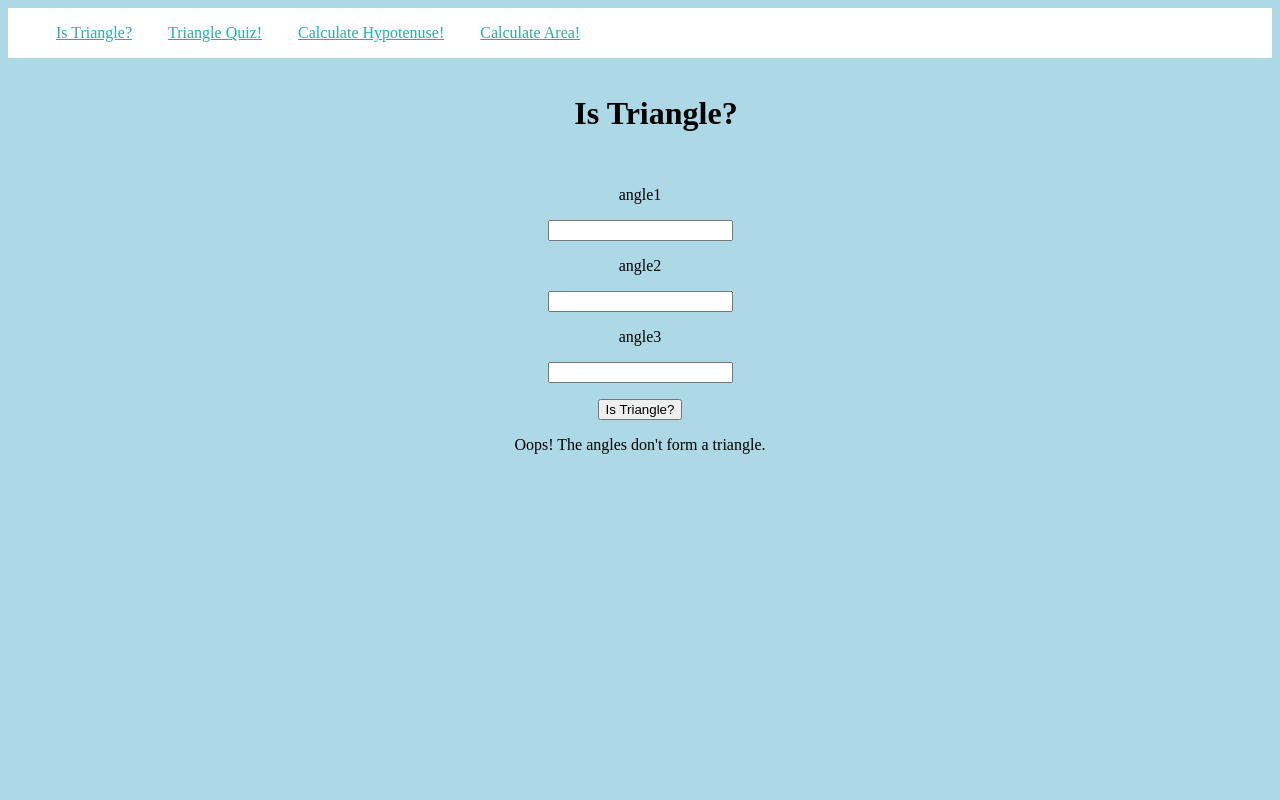
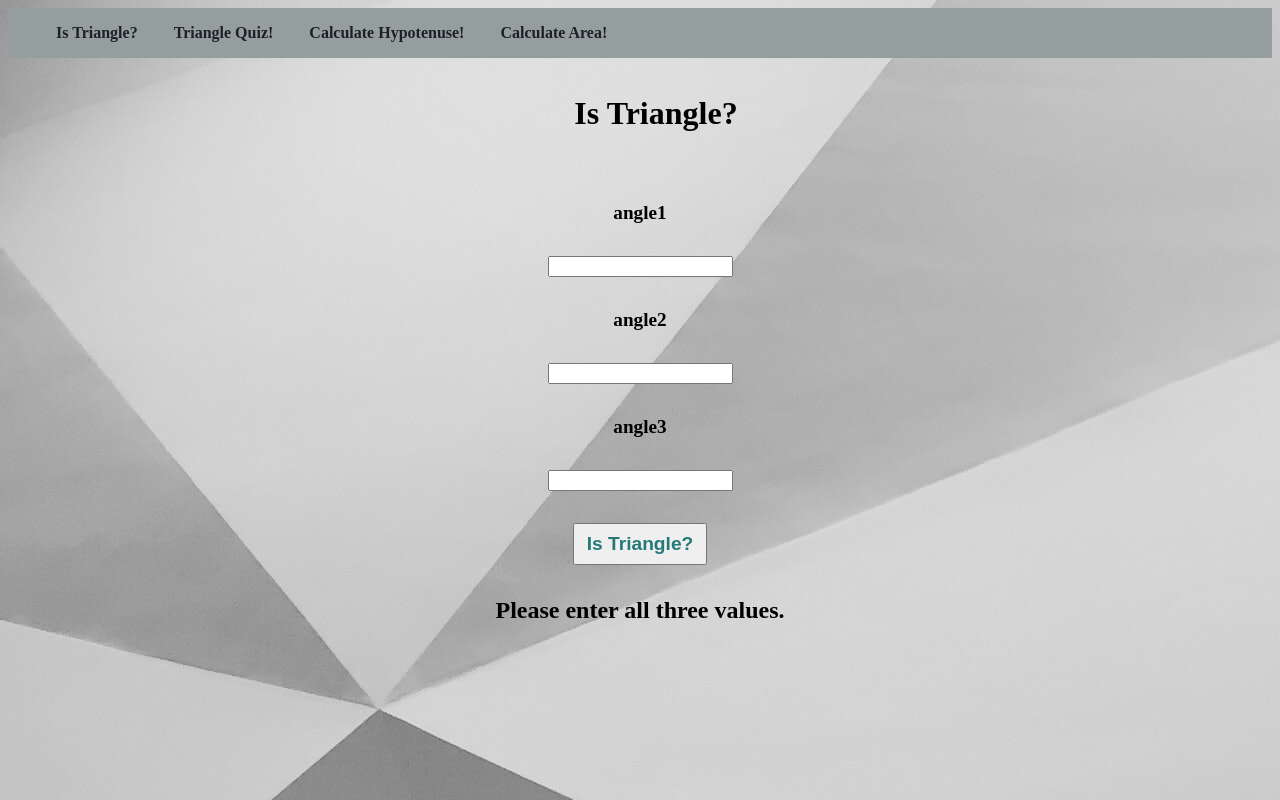
Before and after one commit to manojasarsa/Triangles-Quiz, a plain HTML site: page index.html in a window 1280 px wide. Both pictures are taken after a click on the button "Is Triangle?". Drawn offline with Linux system fonts and the light colour scheme.

Commit message:
style: Added background img and some styling

```diff
--- a/app.js
+++ b/app.js
@@ -8,13 +8,21 @@ function calculateSumOfAngles(a1,a2,a3) {
 }
 
 function isTriangle() {
-    const sumOfAngles = calculateSumOfAngles(Number(inputs[0].value), Number(inputs[1].value), Number(inputs[2].value));
+    if ((Number(inputs[0].value))>0 && (Number(inputs[1].value))>0 && (Number(inputs[2].value))>0){
+        const sumOfAngles = calculateSumOfAngles(Number(inputs[0].value), Number(inputs[1].value), Number(inputs[2].value));
 
-    if ( sumOfAngles === 180) {
-        outputEl.innerText = "Yay! The angles form a triangle.";
+        if ( sumOfAngles === 180) {
+            outputEl.innerText = "Yay! The angles form a triangle.";
+        }
+        else {
+            outputEl.innerText = "Oops! The angles don't form a triangle."
+        }
     }
-    else {
-        outputEl.innerText = "Oops! The angles don't form a triangle."
+    else if((Number(inputs[0].value))<0 || (Number(inputs[1].value))<0 || (Number(inputs[2].value))<0){
+        outputEl.innerText = "Please enter positive values."
+    }
+    else{
+        outputEl.innerText = "Please enter all three values."
     }
 }
 
--- a/styles.css
+++ b/styles.css
@@ -1,41 +1,58 @@
-body{
+body {
     background-color: lightblue;
+    background-image: url("images/triangle.jpg");
 }
 
-h1{
+h1 {
     text-align: center;
     padding: 1rem;
     padding-left: 3rem;
 }
+
 .container {
     text-align: center;
-    padding-bottom: 1rem;
+    padding-bottom: 2rem;
 
 }
 
-label{
+label {
     display: block;
-    padding: 1rem;
+    padding: 2rem;
+    font-weight: bolder;
+    font-size: larger;
 }
 
-button{
+button {
     display: block;
-    margin : auto;
-    margin-top: 1rem;;
+    margin: auto;
+    margin-top: 2rem;
+    padding: 0.5rem 0.7rem;
+    font-size: larger;
+    font-weight: bolder;
+    color: rgb(37, 121, 121);
+}
+button:hover{
+    background-color: black;
+    color: white;
+
 }
 
 #outputEl {
-    padding: 1rem;
+    padding: 2rem;
+    font-size: x-large;
+    font-weight: bolder;
 }
 
-nav{
-    background-color: white;
+nav {
+    background-color: rgb(149, 158, 158);
     color: black;
-    padding : 1rem;
+    font-weight: bolder;
+    padding: 1rem;
     margin: 0rem;
 }
 
-nav a{
-    color: lightseagreen;
+nav a {
+    color: rgb(30, 32, 39);
     padding-left: 2rem;
+    text-decoration: none;
 }
```
Also changed, not shown: area.js (+11 -2 lines), hyp.js (+11 -4 lines), images/triangle.jpg (added).
